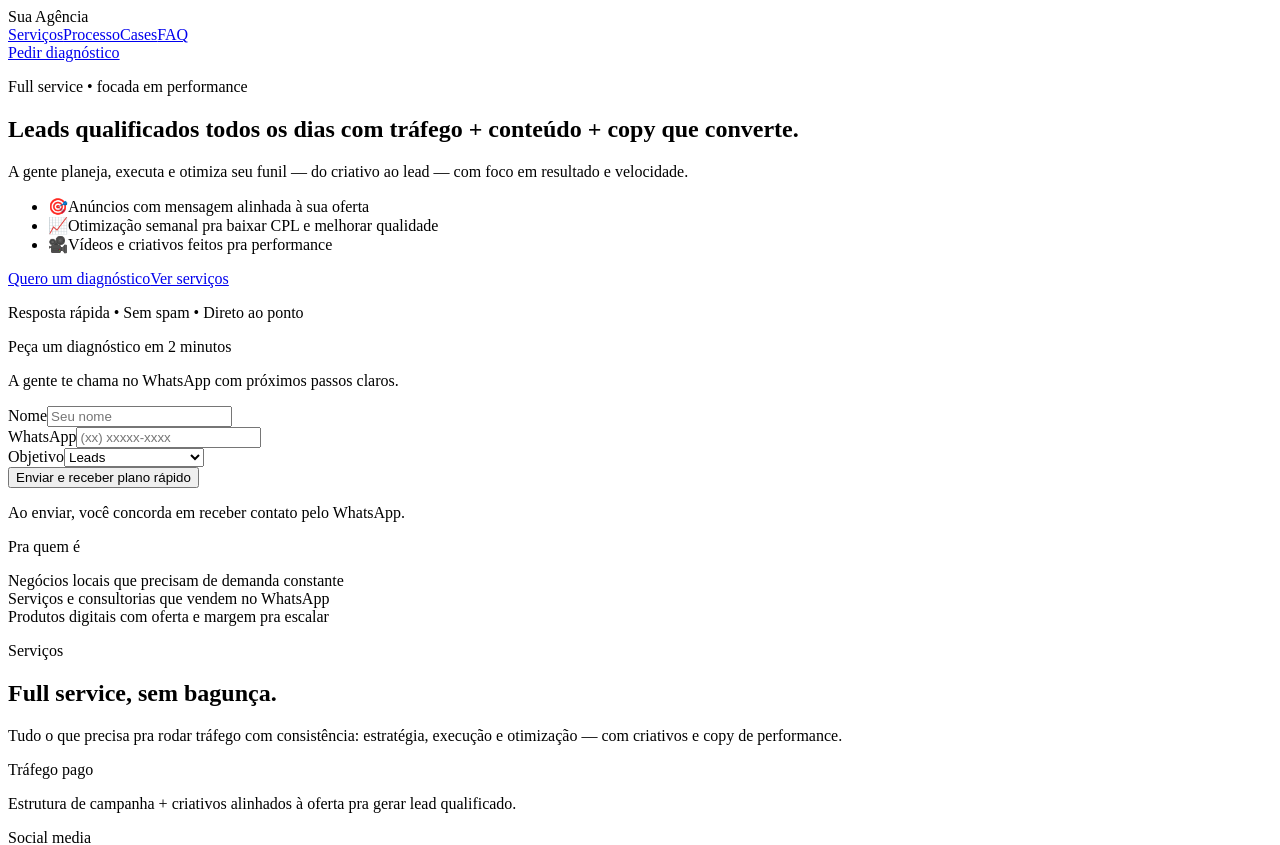
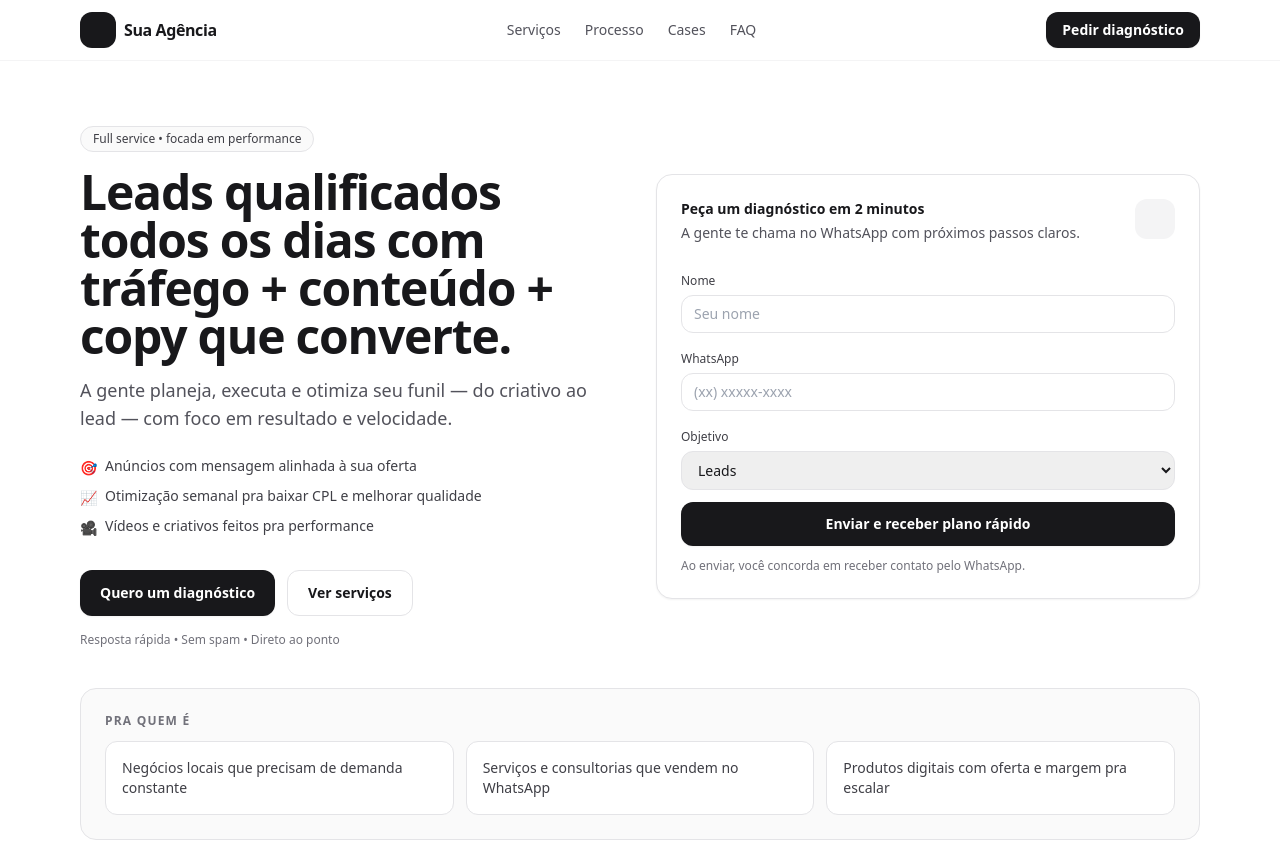
Before and after one commit to matheusduarteur/fuscia-site, a Next.js app: page / in a window 1280 px wide. Shown: the top 845 px of the page. Built offline with nearby package versions, Linux system fonts and the light colour scheme.

Commit message:
Create layout.tsx

```diff
--- /dev/null
+++ b/src/app/layout.tsx
@@ -0,0 +1,18 @@
+import "./globals.css";
+
+export const metadata = {
+  title: "Agência de Marketing",
+  description: "Landing page de alta conversão"
+};
+
+export default function RootLayout({
+  children
+}: {
+  children: React.ReactNode;
+}) {
+  return (
+    <html lang="pt-BR">
+      <body>{children}</body>
+    </html>
+  );
+}
```
